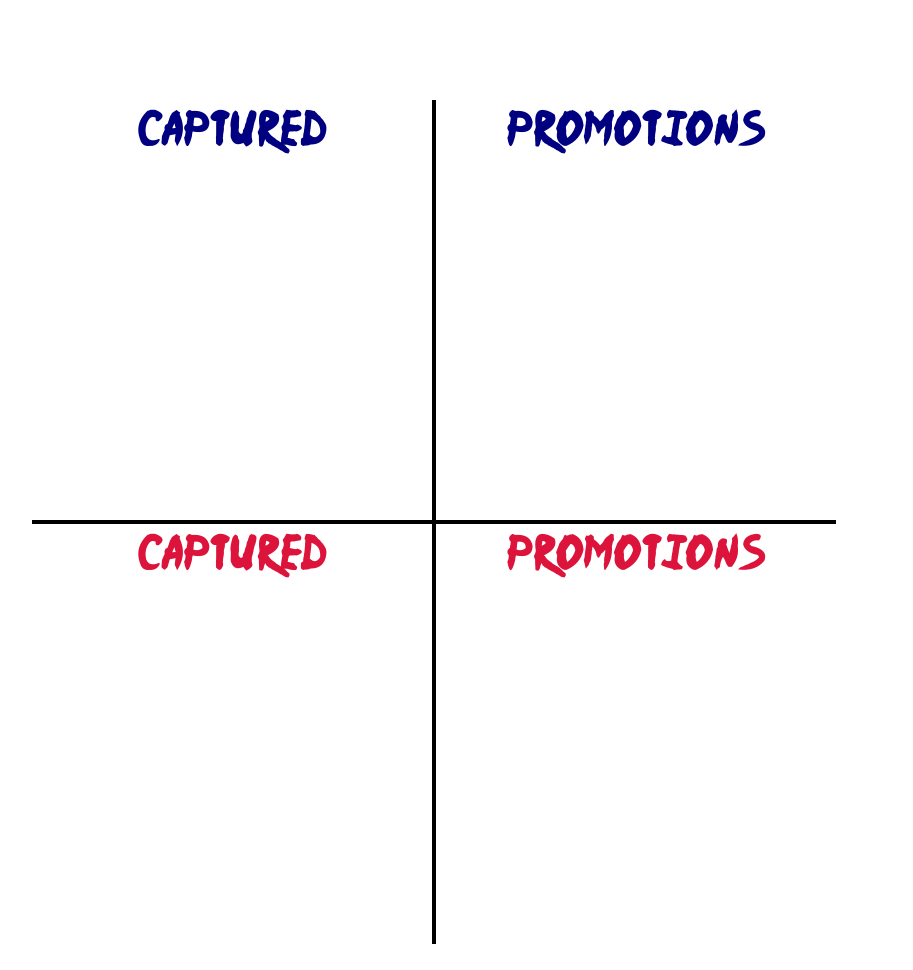
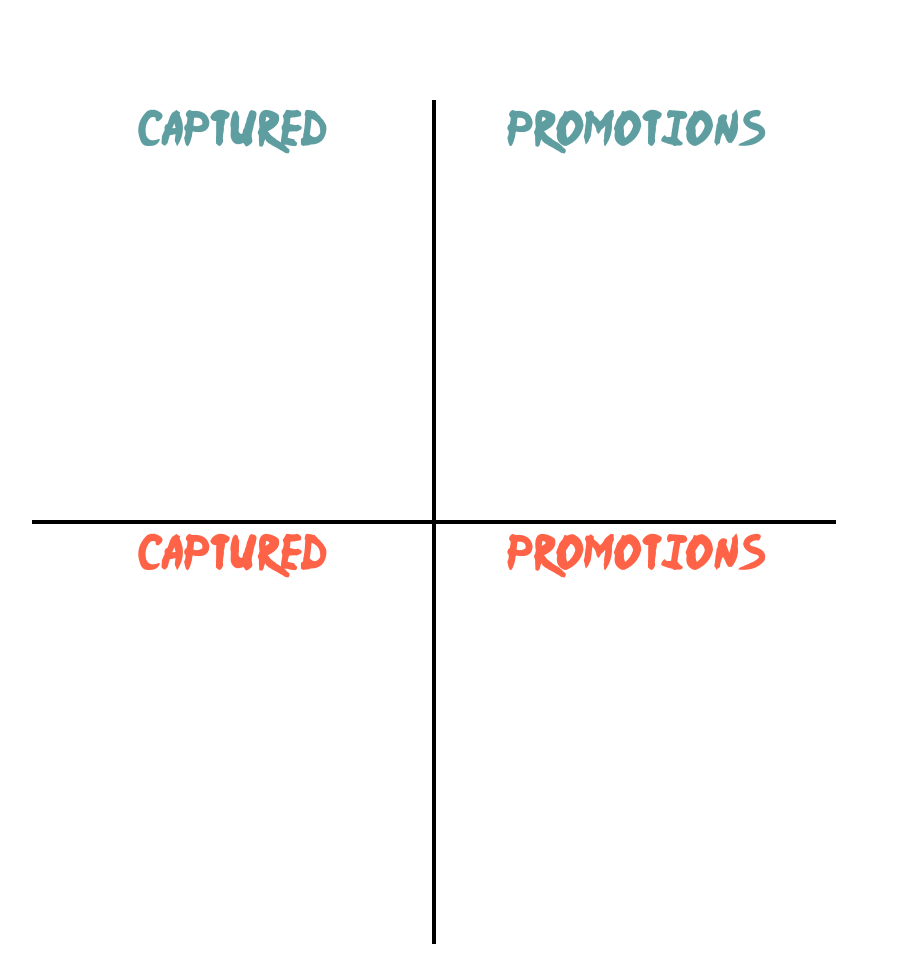
Before and after one commit to joseiru/Shoggi, a plain HTML site: page index.html in a window 1280 px wide. Shown: the part 900-1870 px from the top of the page, without its empty margins (18-931 px from the left). Drawn offline with Linux system fonts and the light colour scheme.

Commit message:
Colors modified

```diff
--- a/css/style.css
+++ b/css/style.css
@@ -21,14 +21,14 @@ body {
 }
 
 .black-turn {
-  border-bottom-color: #DC143C;
+  border-bottom-color: #FF6347;
   border-top-color: #A0522D;
   border-left-color: #CD853F;
   border-right-color: #CD853F;
 }
 
 .white-turn {
-  border-top-color: #000080;
+  border-top-color: #5F9EA0;
   border-bottom-color: #A0522D;
   border-left-color: #CD853F;
   border-right-color: #CD853F;
@@ -52,7 +52,7 @@ body {
   border-right-style: solid;
   border-width: 2px;
   border-color: black;
-  color: #000080;
+  color: #5F9EA0;
 }
 
 #promotions-white-container {
@@ -64,7 +64,7 @@ body {
   border-left-style: solid;
   border-width: 2px;
   border-color: black;
-  color: #000080;
+  color: #5F9EA0;
 }
 
 #captured-black-container {
@@ -76,7 +76,7 @@ body {
   border-right-style: solid;
   border-width: 2px;
   border-color: black;
-  color: #DC143C;
+  color: #FF6347;
 }
 
 #promotions-black-container {
@@ -88,7 +88,7 @@ body {
   border-left-style: solid;
   border-width: 2px;
   border-color: black;
-  color: #DC143C;
+  color: #FF6347;
 }
 
 #captured-white-pieces {
```
